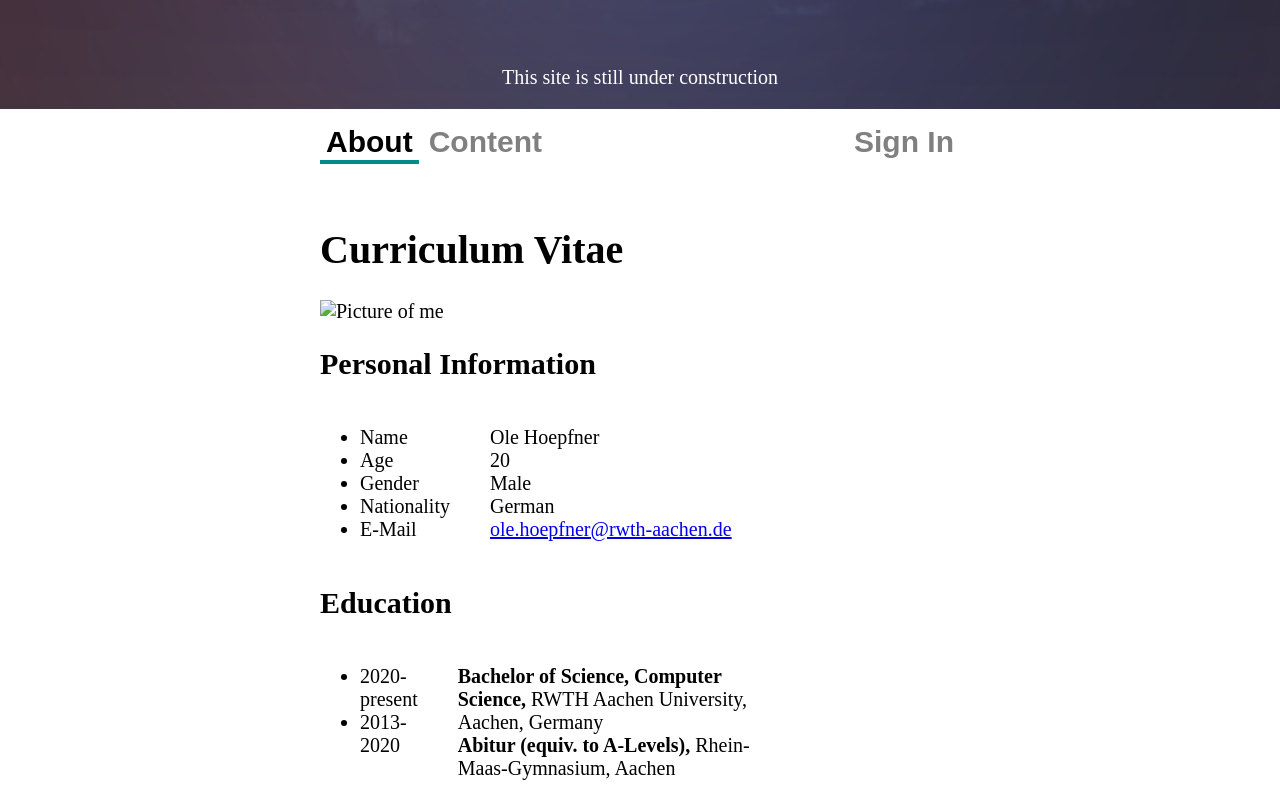
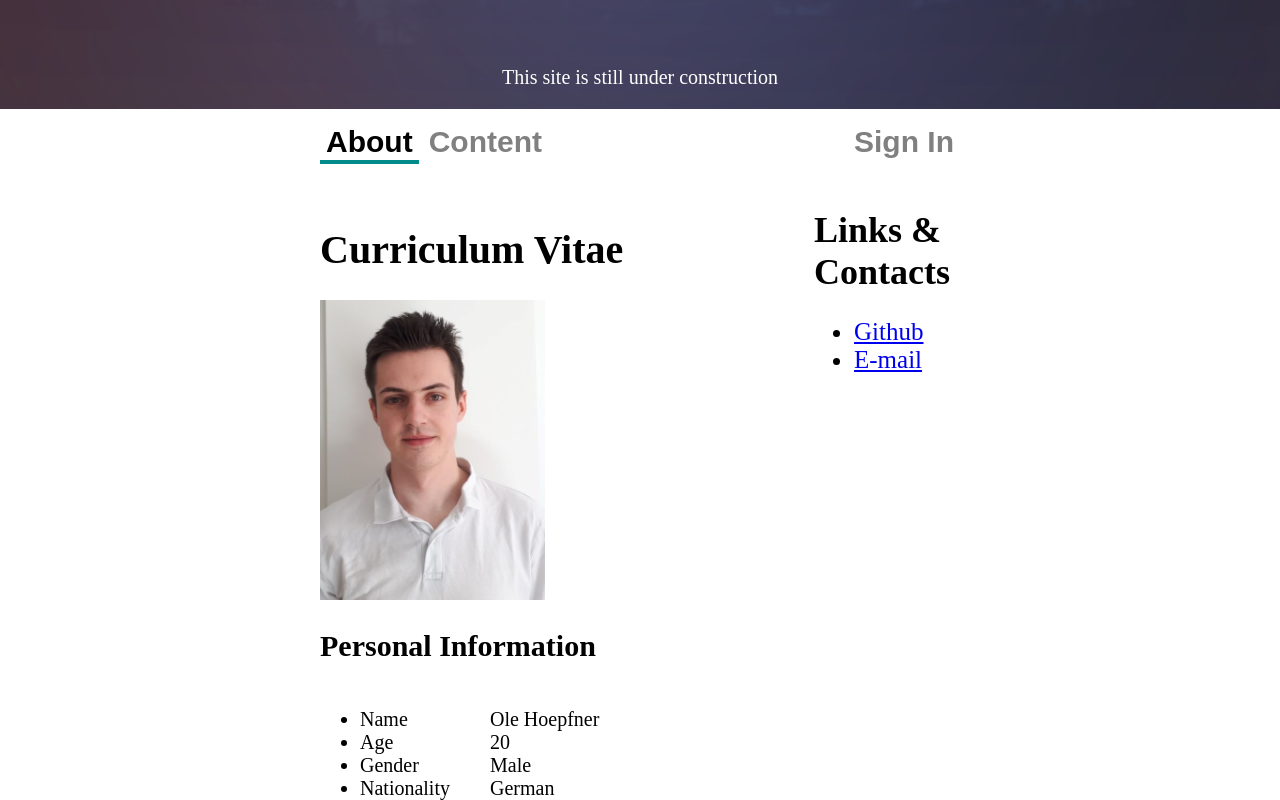
Before and after one commit to somehow-working/website, a plain HTML site: page index.html in a window 1280 px wide. Shown: the part 631-1431 px from the top of the page. Drawn offline with Linux system fonts and the light colour scheme.

Commit message:
Set different starting pages

```diff
--- a/code/base.js
+++ b/code/base.js
@@ -12,13 +12,14 @@ about_btn.classList.add("active");
 blue_bar.style.width = about_btn.clientWidth+"px";
 blue_bar.style.left = about_btn.getBoundingClientRect().left + "px";
 loadDoc("/res/cv.html");
+loadMenuContainer(2);
 
 about_btn.addEventListener("click", e => {
     loadDoc("/res/cv.html");
     loadMenuContainer(2);
 });
 content_btn.addEventListener("click", e => {
-    loadDoc("/res/article1.html");
+    loadDoc("/res/article_proseminar.html");
     loadMenuContainer(1);
 });
 
--- a/res/block_cv.html
+++ b/res/block_cv.html
@@ -1,6 +1,6 @@
-<div>
-    <div>Links & Contacts</div>
-    <ul>
+<div style="position: sticky; top: 0;">
+    <div style="font-size: 36px; font-weight: 800;">Links & Contacts</div>
+    <ul style="font-size: 25px;">
         <li><a href="https://github.com/somehow-working">Github</a></li>
         <li><a href="mailto:ole.hoepfner@rwth-aachen.de">E-mail</a></li>
     </ul>
--- a/res/cv.html
+++ b/res/cv.html
@@ -1,6 +1,6 @@
 <div style="font-size: 20px;">
     <h1 style="font-size: 40px;">Curriculum Vitae</h1>
-    <img src="" alt="Picture of me">
+    <img src="../img/profile.jpg" alt="Picture of me" style="height: 300px; width: auto;">
     <h2>Personal Information</h2>
     <div style="display: flex; flex-direction: row;">
         <div>
```
Also changed, not shown: img/profile.jpg (added).
